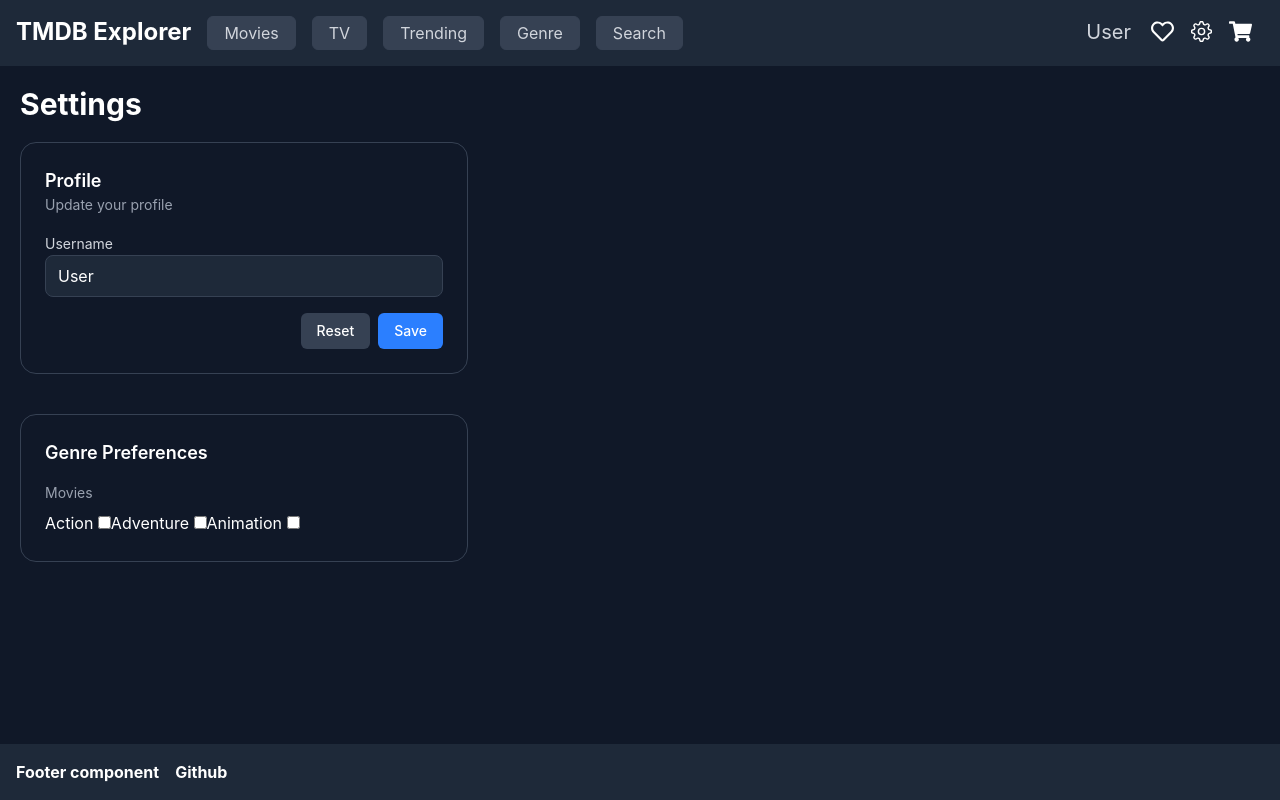
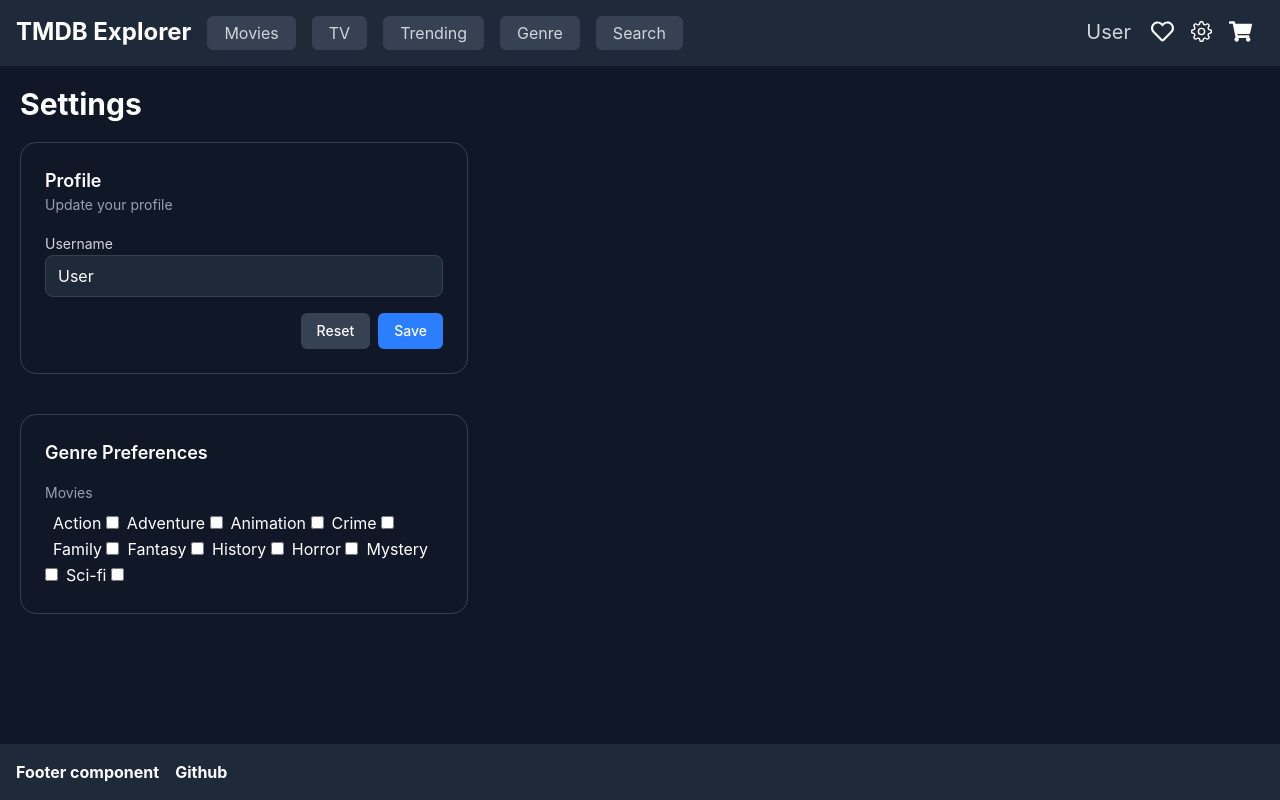
Before and after one commit to Keyao-Trinh/assignment5, a React (Vite) app: page /settings in a window 1280 px wide. Built offline with nearby package versions, Linux system fonts and the light colour scheme; no server answers.

Commit message:
ok thats it :(((

```diff
--- a/src/App.tsx
+++ b/src/App.tsx
@@ -80,8 +80,8 @@ export const App = () => {
       </Route>
 
       <Route element={<MainLayout />} path="/genre">
-        <Route element={<GenreView />} path="movies/:genre" />
-        <Route element={<TvGenreView />} path="tv/:genre" />
+        <Route element={<GenreView />} path="movies/" />
+        <Route element={<TvGenreView />} path="tv" />
       </Route>
 
       <Route element={<MainLayout />} path="/trending">
--- a/src/components/site/Header.tsx
+++ b/src/components/site/Header.tsx
@@ -4,7 +4,6 @@ import { useNavigate } from "react-router-dom";
 import { Link } from "@/components";
 import { ICON_SIZE } from "@/core";
 import { useUserContext } from "@/hooks";
-import { SearchView } from "@/views/SearchView";
 
 // import { SearchView } from '@/views/SearchView'; search bar
 export const Header = () => {
@@ -18,7 +17,7 @@ export const Header = () => {
         <Link to="/movies/catagory/now_playing">Movies</Link>
         <Link to="/tv/catagory/airing_today">TV</Link>
         <Link to="/trending/movies">Trending</Link>
-        <Link to="/genre/movies/adventure">Genre</Link>
+        <Link to="/genre/movies">Genre</Link>
         <Link to="/search">Search</Link>
         {/* <SearchView /> */}
 
--- a/src/context/UserProvider.tsx
+++ b/src/context/UserProvider.tsx
@@ -25,16 +25,16 @@ export const UserProvider = ({ children }: UserProviderProps) => {
   // const [genre, setGenre] = useLocalStorage<string[], string[]>(GENRE_KEY, ["28", "12", "16", "80", "14", "10751", "27", "9648", "878"]);
 
   const [preferences, setPreferences] = useLocalStorage<Genre[]>(GENRE_KEY, [
-    { active: true, id: 28, label: "Action" },
-    { active: true, id: 12, label: "Adventure" },
-    { active: true, id: 16, label: "Animation" },
-    { active: true, id: 80, label: "Crime" },
-    { active: true, id: 10751, label: "Family" },
-    { active: true, id: 14, label: "Fantasy" },
-    { active: true, id: 36, label: "History" },
-    { active: true, id: 27, label: "Horror" },
-    { active: true, id: 9648, label: "Mystery" },
-    { active: true, id: 878, label: "Sci-Fi" },
+    { active: true, id: 28, label: "action" },
+    { active: true, id: 12, label: "adventure" },
+    { active: true, id: 16, label: "animation" },
+    { active: true, id: 80, label: "crime" },
+    { active: true, id: 10751, label: "family" },
+    { active: true, id: 14, label: "fantasy" },
+    { active: true, id: 36, label: "history" },
+    { active: true, id: 27, label: "horror" },
+    { active: true, id: 9648, label: "mystery" },
+    { active: true, id: 878, label: "sci-fi" },
   ]);
 
   const [preferencestv, _setPreferencestv] = useLocalStorage<Genre[]>(GENRE_KEY, [
--- a/src/views/SearchView.tsx
+++ b/src/views/SearchView.tsx
@@ -1,7 +1,7 @@
 import { useState } from "react";
 import { useNavigate } from "react-router-dom";
 import { ImageGrid, ImageOverlay, Pagination, SearchBar } from "@/components";
-import { favouriteAction, getImageUrl, type ImageCell, type MediaResponse, RATE_LIMIT_DELAY, SEARCH_ENDPOINT, YEAR } from "@/core";
+import { favouriteAction, getImageUrl, type ImageCell, type MediaResponse, RATE_LIMIT_DELAY, SEARCH_ENDPOINT } from "@/core";
 import { useDebounce, useTmdb, useUserContext } from "@/hooks";
 
 export const SearchView = () => {
--- a/src/views/genre/GenreView.tsx
+++ b/src/views/genre/GenreView.tsx
@@ -11,7 +11,7 @@ import { useTmdb, useUserContext } from "@/hooks";
 
 export const GenreView = () => {
   const [page, setPage] = useState<number>(1);
-  const [genre, setGenre] = useState();
+  const [genre, setGenre] = useState("28");
   const { favourites, toggleFavourite } = useUserContext();
   const { cart, toggleCart } = useUserContext();
   const navigate = useNavigate();
@@ -20,8 +20,11 @@ export const GenreView = () => {
 
   useEffect(() => {
     const genreFromMap = Array.from(preferences.values()).map((preferences) => preferences.id);
-    setGenre(genreFromMap[0].toString());
+    // setGenre(genreFromMap[0].toString());
     console.log({ genre });
+    // const target = Array.from(preferences.values()).find((preferences) => (preferences.id = Number(genre)));
+    // console.log(`${value} and ${genre}`);
+    // navigate(`/genre/movie/${target.label}`);
     //  const pick = genreFromMap.filter((genreFromMap) => genreFromMap === Number(value));
   }, [preferences, genre]);
 
@@ -47,8 +50,8 @@ export const GenreView = () => {
     <section className="mx-auto max-w-[1200px] space-y-5 p-5">
       <h1 className="mb-4 font-bold text-3xl">Genre</h1>
       <div>
-        <Link to="/genre/movies/adventure">Movies</Link>
-        <Link to="/genre/tv/action">TV</Link>
+        <Link to="/genre/movies">Movies</Link>
+        <Link to="/genre/tv">TV</Link>
       </div>
 
       {/* <LinkGroup
@@ -70,10 +73,11 @@ export const GenreView = () => {
         onClick={(value: string) => {
           const _genres = { value };
           const genreFromMap = Array.from(preferences.values()).map((preferences) => preferences.id);
-          setGenre(genreFromMap[0].toString());
-          const _pick = genreFromMap.filter((genreFromMap) => genreFromMap === Number(value));
+          // setGenre(genreFromMap[0].toString());
+          // const _pick = genreFromMap.filter((genreFromMap) => genreFromMap === Number(value));
+          const nameFromMap = Array.from(preferences.values()).map((preferences) => preferences.label);
+          // const target = preferences.get("${preferences.id}");
           setGenre(value);
-          console.log(`${value} and ${genre}`);
         }}
         options={[
           { label: "Action", value: "28" },
--- a/src/views/genre/TvGenreView.tsx
+++ b/src/views/genre/TvGenreView.tsx
@@ -19,9 +19,12 @@ export const TvGenreView = () => {
   const navigate = useNavigate();
   const { preferencestv, togglePreferencestv } = useUserContext();
 
+  const genreFromMap = Array.from(preferencestv.values()).map((preferencestv) => preferencestv.id);
+  // setGenre(genreFromMap[0].toString());
+
   useEffect(() => {
     const genreFromMap = Array.from(preferencestv.values()).map((preferencestv) => preferencestv.id);
-    setGenre(genreFromMap[0].toString());
+    // setGenre(genreFromMap[0].toString());
     console.log({ genre });
     //  const pick = genreFromMap.filter((genreFromMap) => genreFromMap === Number(value));
   }, [preferencestv, genre]);
@@ -47,8 +50,8 @@ export const TvGenreView = () => {
       <h1 className="mb-4 font-bold text-3xl">Genre</h1>
 
       <div>
-        <Link to="/genre/movies/adventure">Movies</Link>
-        <Link to="/genre/tv/action">TV</Link>
+        <Link to="/genre/movies">Movies</Link>
+        <Link to="/genre/tv">TV</Link>
       </div>
 
       {/* <ButtonGroup
--- a/src/views/tv/TelevisionView.tsx
+++ b/src/views/tv/TelevisionView.tsx
@@ -28,7 +28,6 @@ export const TelevisionView = () => {
           }}
         />
         <div className="mx-auto flex max-w-5xl flex-row flex-col gap-8 px-6 py-10">
-
           <img
             alt={data.title}
             className="h-[375px] w-[250px] rounded-xl object-cover shadow-lg"
--- a/src/views/user/PreferenceView.tsx
+++ b/src/views/user/PreferenceView.tsx
@@ -16,9 +16,9 @@ export const PreferenceView = () => {
         <div className="space-y-2">
           <p className="text-gray-400 text-sm">Movies</p>
 
-          <label>Action </label>
+          <label className="pl-2">Action </label>
           <input
-            className="rotate-180"
+            className="pr-8"
             onClick={() => {
               (preferences: Genre) => (preferences.id === 28 ? togglePreferences : console.log(preferences));
               console.log(...preferences);
@@ -26,21 +26,91 @@ export const PreferenceView = () => {
             type="checkbox"
           />
 
-          <label>Adventure </label>
+          <label className="pl-2">Adventure </label>
           <input
-            className="rotate-180"
+            className="p-8"
             // defaultChecked={true}
             onClick={() => {
               (preferences: Genre) => (preferences.id === 12 ? togglePreferences : console.log(preferences));
             }}
             type="checkbox"
           />
-          <label>Animation </label>
+          <label className="pl-2">Animation </label>
           <input
-            className="rotate-180"
+            className="p-8"
             // defaultChecked={true}
             onClick={() => {
               (preferences: Genre) => (preferences.id === 16 ? togglePreferences : console.log(preferences));
+            }}
+            type="checkbox"
+          />
+
+          <label className="pl-2">Crime </label>
+          <input
+            className="p-8"
+            // defaultChecked={true}
+            onClick={() => {
+              (preferences: Genre) => (preferences.id === 80 ? togglePreferences : console.log(preferences));
+            }}
+            type="checkbox"
+          />
+
+          <label className="pl-2">Family </label>
+          <input
+            className="p-8"
+            // defaultChecked={true}
+            onClick={() => {
+              (preferences: Genre) => (preferences.id === 10551 ? togglePreferences : console.log(preferences));
+            }}
+            type="checkbox"
+          />
+
+          <label className="pl-2">Fantasy </label>
+          <input
+            className="p-8"
+            // defaultChecked={true}
+            onClick={() => {
+              (preferences: Genre) => (preferences.id === 14 ? togglePreferences : console.log(preferences));
+            }}
+            type="checkbox"
+          />
+
+          <label className="pl-2">History </label>
+          <input
+            className="p-8"
+            // defaultChecked={true}
+            onClick={() => {
+              (preferences: Genre) => (preferences.id === 36 ? togglePreferences : console.log(preferences));
+            }}
+            type="checkbox"
+          />
+
+          <label className="pl-2">Horror </label>
+          <input
+            className="p-8"
+            // defaultChecked={true}
+            onClick={() => {
+              (preferences: Genre) => (preferences.id === 27 ? togglePreferences : console.log(preferences));
+            }}
+            type="checkbox"
+          />
+
+          <label className="pl-2">Mystery </label>
+          <input
+            className="p-8"
+            // defaultChecked={true}
+            onClick={() => {
+              (preferences: Genre) => (preferences.id === 9648 ? togglePreferences : console.log(preferences));
+            }}
+            type="checkbox"
+          />
+
+          <label className="pl-2">Sci-fi </label>
+          <input
+            className="p-8"
+            // defaultChecked={true}
+            onClick={() => {
+              (preferences: Genre) => (preferences.id === 878 ? togglePreferences : console.log(preferences));
             }}
             type="checkbox"
           />
```
